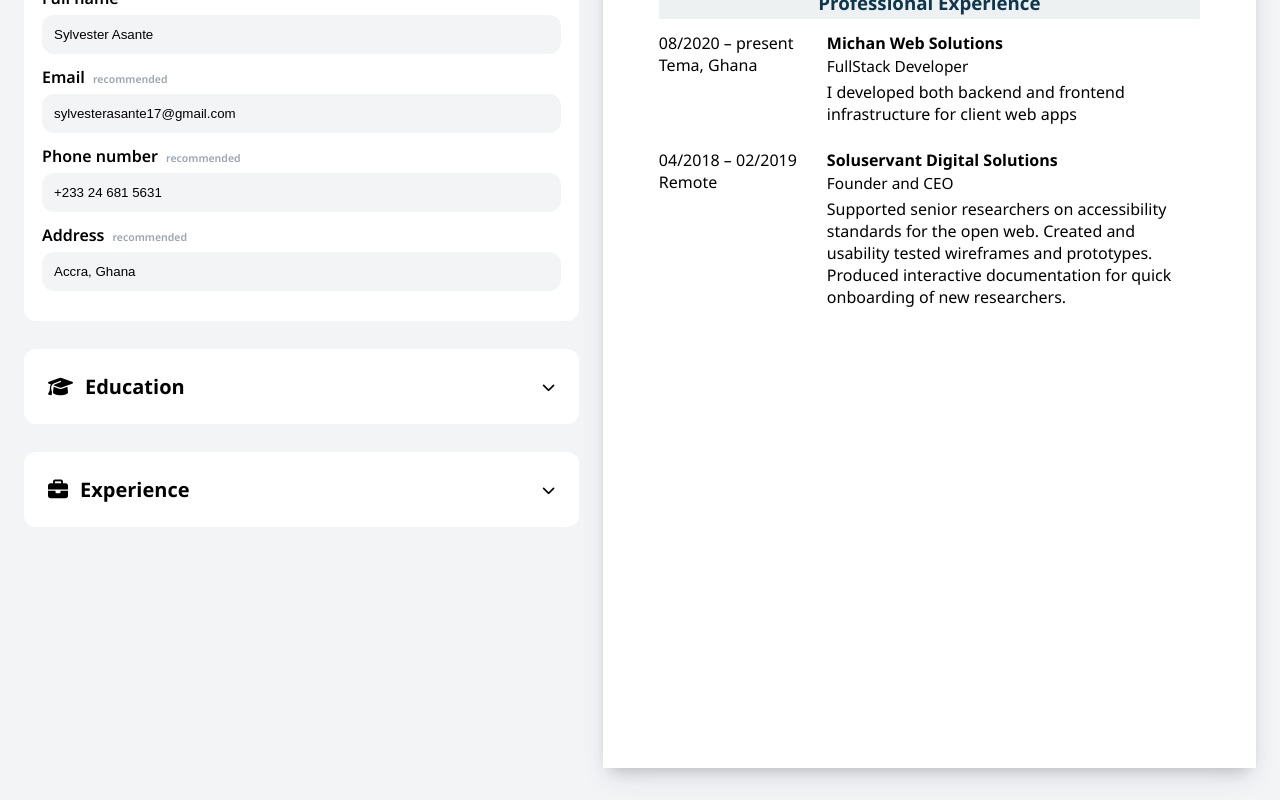
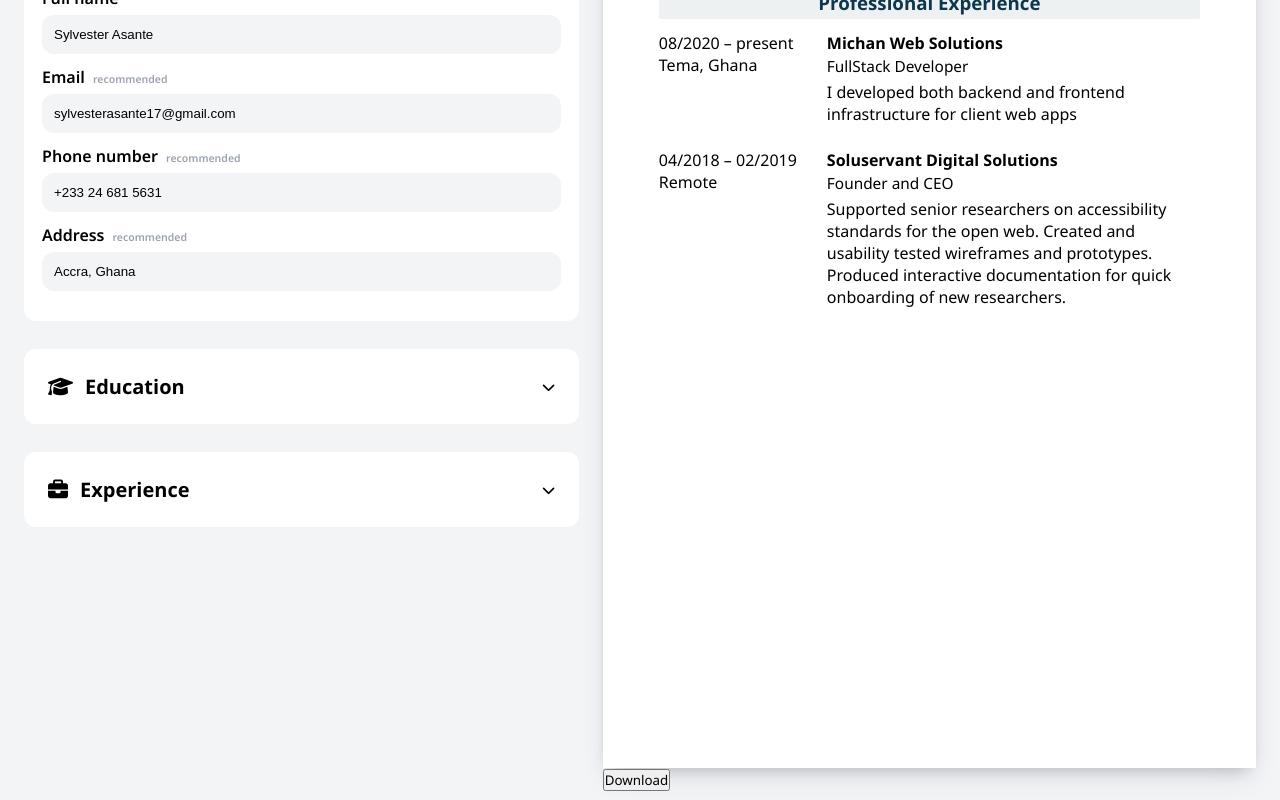
Before and after one commit to asantesylvesterkwame/work-coupon, a React (Create React App) app: page / in a window 1280 px wide. Shown: the part 387-1187 px from the top of the page. Built offline with nearby package versions, Linux system fonts and the light colour scheme.

Commit message:
added the download resue functionality

```diff
--- a/src/components/Resume.js
+++ b/src/components/Resume.js
@@ -3,11 +3,27 @@ import PersonalInfoSection from "./personal-info/PersonalInfoSection";
 import EducationInfoSection from "./education/EducationInfoSection";
 import "@fortawesome/fontawesome-free/css/all.min.css";
 import ExperienceInfoSection from "./experience/ExperienceInfoSection";
+import html2canvas from "html2canvas";
+import jsPDF from "jspdf";
 
 function Resume({ personalInfo, sections, layout }) {
+  const handleDownload = () => {
+    const input = document.getElementById("resume");
+
+    html2canvas(input).then((canvas) => {
+      const imgData = canvas.toDataURL("image/png");
+      const pdf = new jsPDF();
+      pdf.addImage(imgData, "JPEG", 0, 0);
+      pdf.save("download.pdf");
+    });
+  };
+
   return (
     <div className="resume-container">
-      <div className={`resume ${layout}`}>
+      <div
+        className={`resume ${layout}`}
+        id="resume"
+      >
         <PersonalInfoSection
           fullName={personalInfo.fullName}
           email={personalInfo.email}
@@ -19,6 +35,14 @@ function Resume({ personalInfo, sections, layout }) {
           <ExperienceInfoSection experiences={sections.experiences} />
         </div>
       </div>
+      <div className="download-button">
+        <button
+          className="download"
+          onClick={handleDownload}
+        >
+          Download
+        </button>
+      </div>
     </div>
   );
 }
```
